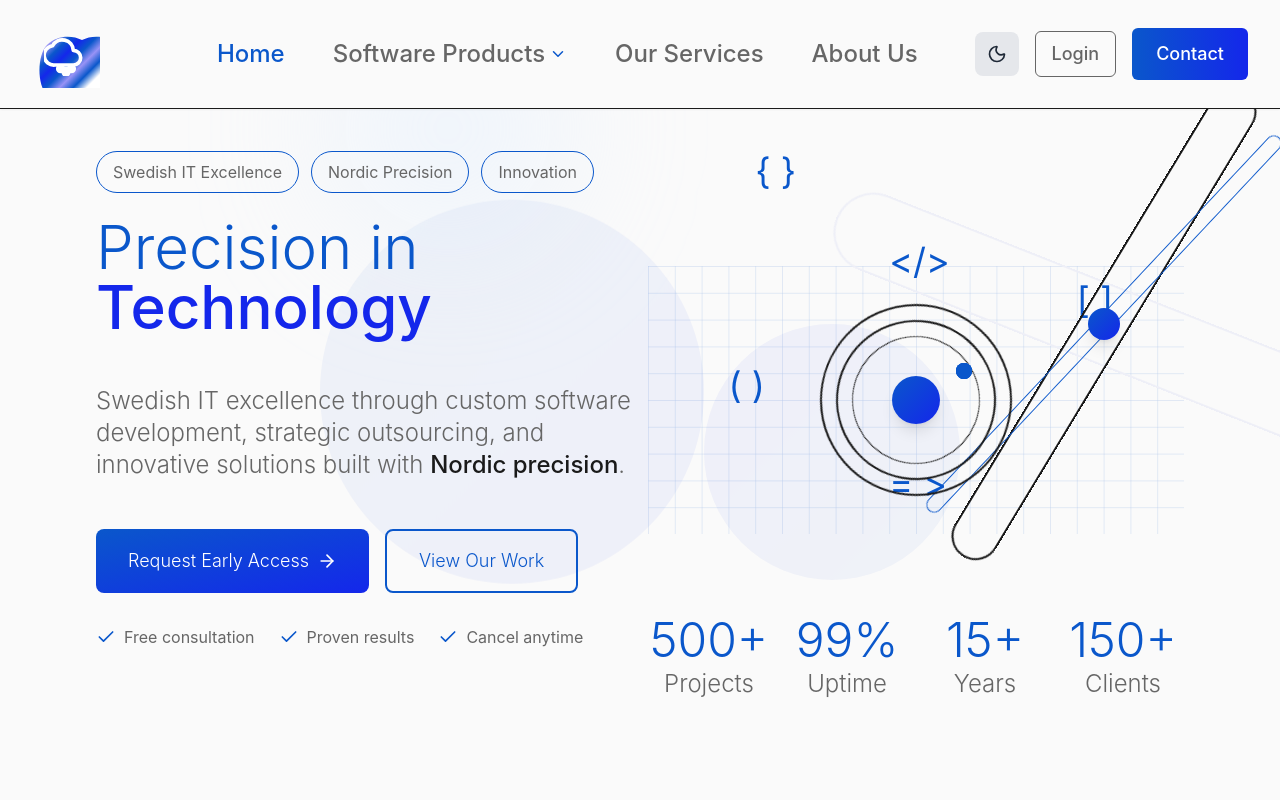
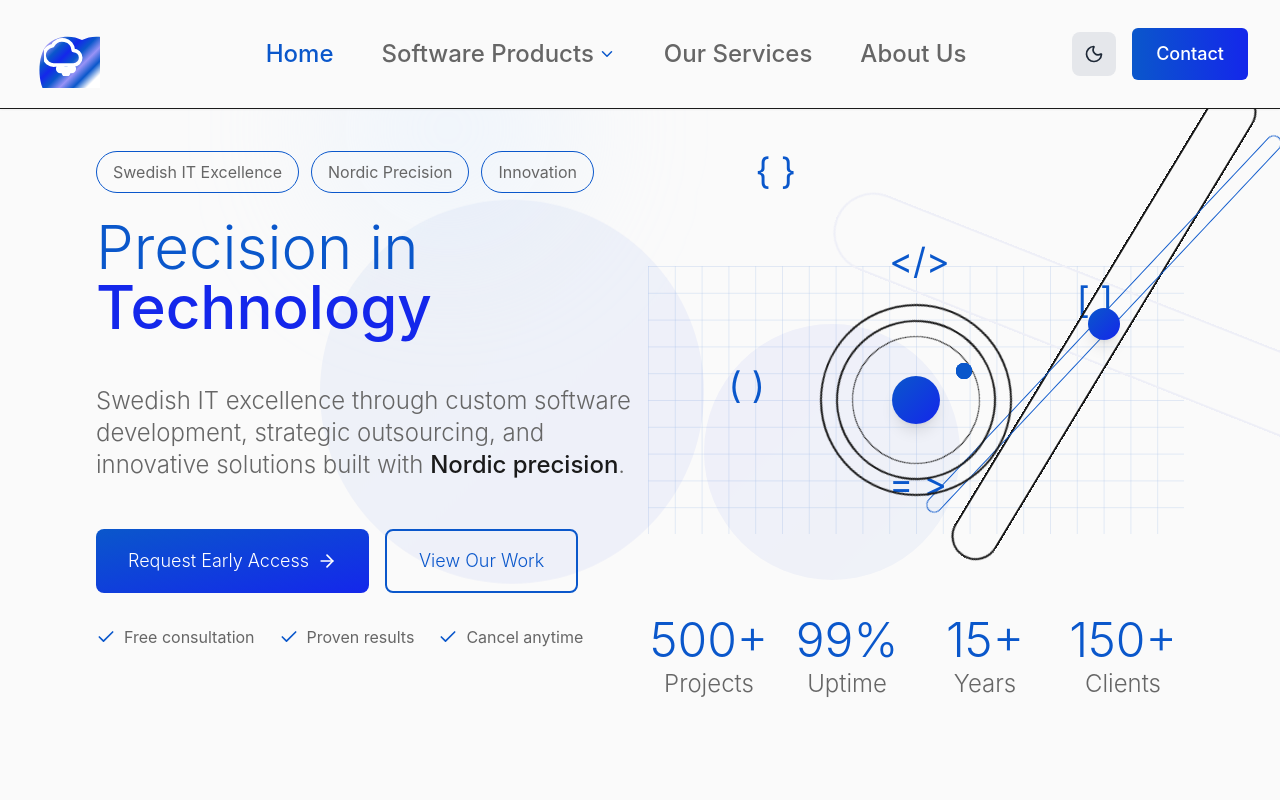
Before and after one commit to YaliZhang1/YL-website, a React (Vite) app: page / in a window 1280 px wide. Shown: the top 800 px of the page. Built offline with nearby package versions, Linux system fonts and the light colour scheme; the HTML template or start-up script is replaced by a standard one.

Commit message:
remove the pages that I don't use

```diff
--- a/src/App.tsx
+++ b/src/App.tsx
@@ -7,7 +7,7 @@ import OurServices from "./pages/OurServices";
 import Contact from "./pages/Contact";
 
 import ExcelToWeb from "./pages/ExcelToWeb";
-import SmartElderlyCare from "./pages/SmartElderlyCare";
+
 import SignIn from "./pages/Login";
 import NotFound from "./pages/NotFound";
 import { ThemeProvider } from "./contexts/ThemeContext";
@@ -33,10 +33,7 @@ export default function App() {
                 path="/excel-to-web"
                 element={<ExcelToWeb />}
               />
-              <Route
-                path="/smart-elderly-care"
-                element={<SmartElderlyCare />}
-              />
+
               <Route path="/signin" element={<SignIn />} />
               <Route path="*" element={<NotFound />} />
             </Routes>
--- a/src/components/landing/HeroSection.tsx
+++ b/src/components/landing/HeroSection.tsx
@@ -111,7 +111,7 @@ export  function HeroSection () {
                     Request Early Access
                     <ArrowRight className="ml-2 w-5 h-5 group-hover:translate-x-1 transition-transform" />
                   </Link>
-                  <Link to="/intelligent-robot-system" className="px-8 py-4 rounded-lg font-light text-lg transition-all duration-300 flex items-center group border-2 border-nordic-primary text-nordic-primary bg-transparent hover:shadow-lg transform hover:scale-[1.02] hover:bg-nordic-primary hover:text-white transition-colors">
+                  <Link to="/excel-to-web" className="px-8 py-4 rounded-lg font-light text-lg transition-all duration-300 flex items-center group border-2 border-nordic-primary text-nordic-primary bg-transparent hover:shadow-lg transform hover:scale-[1.02] hover:bg-nordic-primary hover:text-white transition-colors">
                     View Our Work
                   </Link>
                 </div>
--- a/src/components/navbar/Navbar.tsx
+++ b/src/components/navbar/Navbar.tsx
@@ -1,4 +1,4 @@
-import React, { useState } from "react";
+import  { useState } from "react";
 import { Link, useLocation } from "react-router-dom";
 import { Menu, X, ChevronDown } from "lucide-react";
 import ThemeToggle from "@/components/ThemeToggle";
@@ -26,11 +26,7 @@ export default function Navbar() {
       href: "/excel-to-web",
     },
 
-    {
-      title: "Smart elderly care system",
-      description: "Health monitoring, safety, social engagement.",
-      href: "/smart-elderly-care",
-    },
+
   ];
 
   const isActiveRoute = (path: string) => {
@@ -190,17 +186,7 @@ export default function Navbar() {
               <div className="flex items-center gap-4 flex-shrink-0">
                 <div className="hidden md:flex items-center gap-4">
                   <ThemeToggle />
-                  <Link
-                    to="/signin"
-                    className={cn(
-                      "text-lg px-4 py-2 font-medium border border-nordic-primary/30 rounded-md hover:bg-nordic-primary/10 hover:text-nordic-text transition-colors",
-                      isActiveRoute("/signin")
-                        ? "text-nordic-primary bg-nordic-primary/10"
-                        : "text-nordic-muted"
-                    )}
-                  >
-                    Login
-                  </Link>
+
                   <Link
                     to="/contact"
                     className={cn(
--- a/src/pages/SmartElderlyCare.tsx
+++ /dev/null
@@ -1,17 +0,0 @@
-import Navbar from "@/components/navbar/Navbar";
-import Layout from "@/layouts/Layout";
-
-export default function SmartElderlyCare() {
-  return (
-    <div className="min-h-screen bg-white dark:bg-black text-black dark:text-white">
-      <Layout>
-        {" "}
-        <Navbar />
-        <main className="p-6">
-          <h2 className="text-xl font-semibold">SmartElderlyCare</h2>
-          <p className="mt-2">这是 SmartElderlyCare 页面示例。</p>
-        </main>
-      </Layout>
-    </div>
-  );
-}
```
